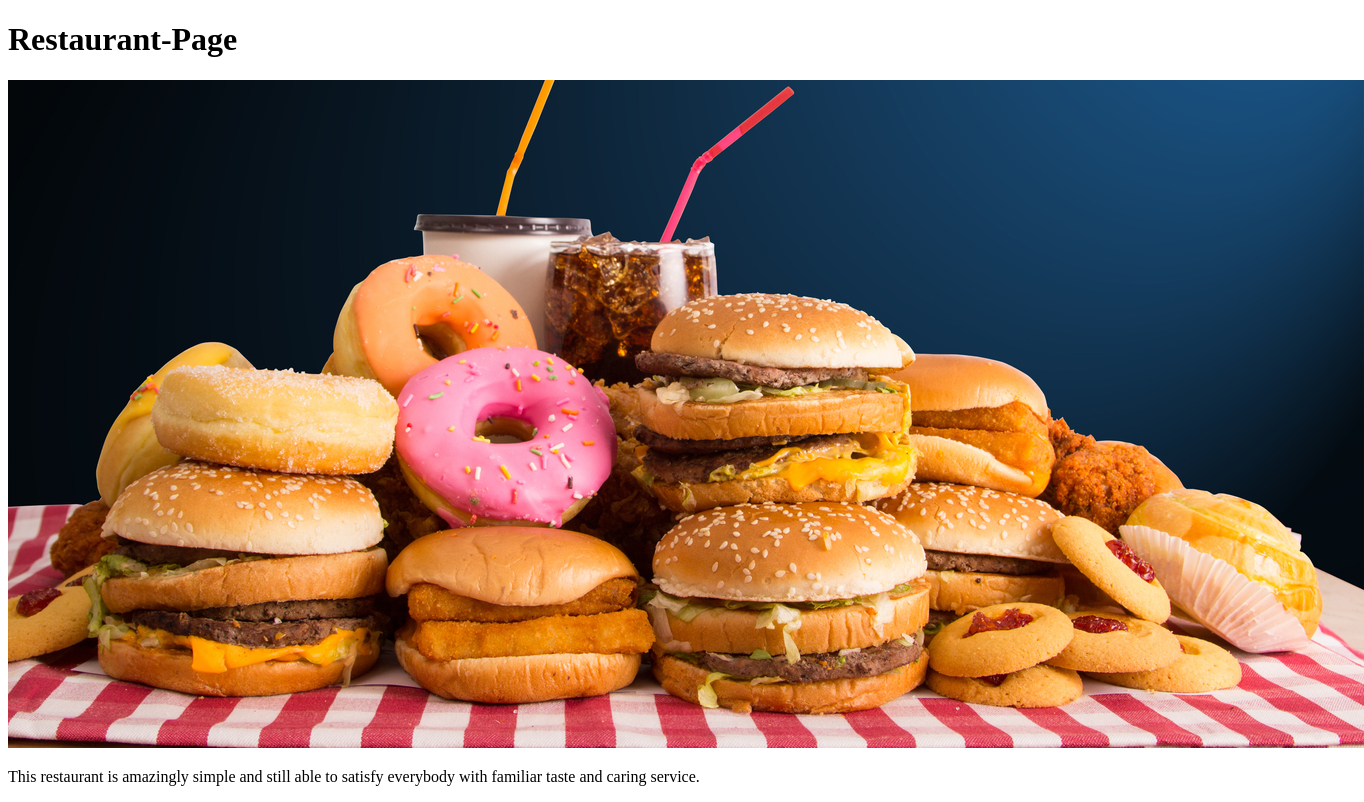
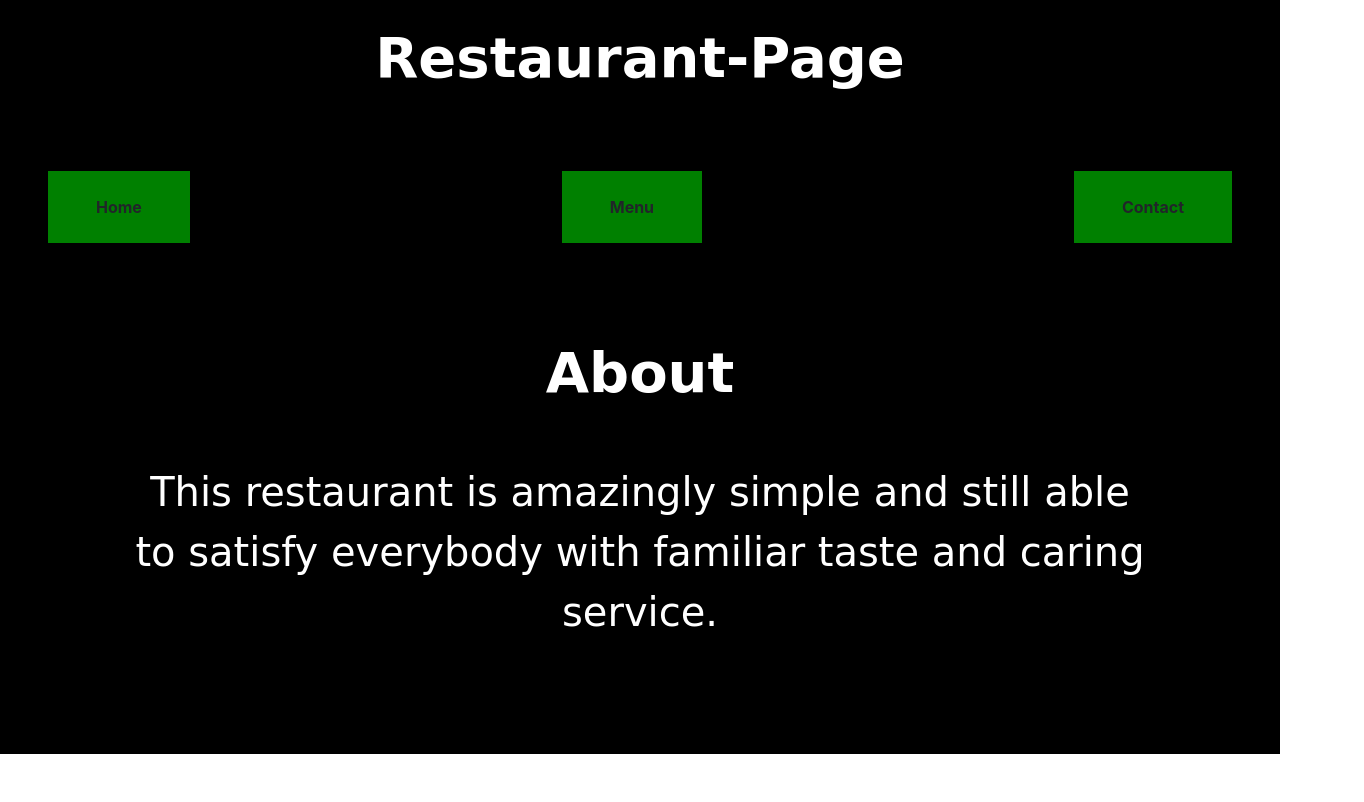
Before and after one commit to Jarfsoft/Restaurant-Page, a website built with webpack: page dist/index.html in a window 1280 px wide. Shown: the whole page, 1364 px wide, since content can reach past the window. Built offline with nearby package versions, Linux system fonts and the light colour scheme.

Commit message:
Add functionality to buttons with methods from your own modules

```diff
--- /dev/null
+++ b/assets/styles/styles.css
@@ -0,0 +1,32 @@
+#content {
+  background-color: black;
+}
+
+.nav-obj {
+  margin: 3rem;
+  padding: 1.5rem 3rem 1.5rem 3rem;
+  background-color: green;
+  font-weight: bold;
+  color: black;
+}
+
+a:hover {
+  background-color: rgb(83, 156, 83);
+}
+
+.main-headline {
+  font-family: cursive;
+  font-weight: bold;
+  font-size: 3.5rem;
+  color: white;
+}
+
+.about-text {
+  font-family: cursive;
+  font-size: 2.5rem;
+  color: white;
+}
+
+.pic {
+  width: 100%;
+}
--- /dev/null
+++ b/src/about.js
@@ -0,0 +1,19 @@
+const about = () => {
+  const contain = document.createElement('div');
+  contain.classList = 'container p-5';
+
+  const title = document.createElement('h1');
+  title.classList = 'container text-center main-headline';
+  title.innerText = 'About';
+
+  const paragraph = document.createElement('p');
+  paragraph.classList = 'container text-center about-text py-5';
+  paragraph.innerText = 'This restaurant is amazingly simple and still able to satisfy everybody with familiar taste and caring service.';
+
+  contain.appendChild(title);
+  contain.appendChild(paragraph);
+
+  return contain;
+};
+
+export default about;
--- /dev/null
+++ b/src/contact.js
@@ -0,0 +1,19 @@
+const contact = () => {
+  const contain = document.createElement('div');
+  contain.classList = 'container p-5';
+
+  const title = document.createElement('h1');
+  title.classList = 'container text-center main-headline';
+  title.textContent = 'Contact';
+
+  const paragraph = document.createElement('p');
+  paragraph.classList = 'container text-center about-text py-5';
+  paragraph.innerText = 'Twitter: @Restaurant-Page\n\nFacebook: Restaurant Page';
+
+  contain.appendChild(title);
+  contain.appendChild(paragraph);
+
+  return contain;
+};
+
+export default contact;
--- /dev/null
+++ b/src/home.js
@@ -0,0 +1,62 @@
+import nav from './nav';
+import about from './about';
+import menu from './menu';
+import contact from './contact'
+
+const content = document.querySelector('#content');
+const navbar = nav();
+const info = about();
+const menu_pics = menu();
+menu_pics.classList.add('d-none');
+const contact_info = contact();
+contact_info.classList.add('d-none');
+
+const headline = document.createElement('h1');
+headline.classList = 'container text-center p-4 main-headline';
+
+
+const homeP = () => {
+  content.appendChild(headline);
+  content.appendChild(navbar);
+  content.appendChild(info);
+  content.appendChild(menu_pics);
+  content.appendChild(contact_info);
+
+  const home = document.getElementById('home');
+  const menu = document.getElementById('menu');
+  const contact = document.getElementById('contact');
+
+  home.addEventListener('click', () => {
+    info.classList.remove('d-none');
+    menu_pics.classList.remove('d-block');
+    contact_info.classList.remove('d-block');
+
+    info.classList.add('d-block');
+    menu_pics.classList.add('d-none');
+    contact_info.classList.add('d-none');
+  });
+
+  menu.addEventListener('click', () => {
+    info.classList.remove('d-block');
+    menu_pics.classList.remove('d-hide');
+    contact_info.classList.remove('d-block');
+
+    info.classList.add('d-none');
+    menu_pics.classList.add('d-block');
+    contact_info.classList.add('d-none');
+  });
+
+  contact.addEventListener('click', () => {
+    info.classList.remove('d-block');
+    menu_pics.classList.remove('d-block');
+    contact_info.classList.remove('d-hide');
+
+    info.classList.add('d-none');
+    menu_pics.classList.add('d-none');
+    contact_info.classList.add('d-block');
+  });
+
+  headline.innerText = 'Restaurant-Page';
+};
+
+export default homeP;
--- a/src/index.js
+++ b/src/index.js
@@ -1,14 +1,3 @@
-const content = document.querySelector('#content');
+import homeP from './home';
 
-const headline = document.createElement('h1');
-const image = document.createElement('img');
-const paragraph = document.createElement('p');
-
-headline.innerText = 'Restaurant-Page';
-image.src = '../assets/images/howcuttingdo.jpg';
-image.alt = 'food'
-paragraph.innerText = 'This restaurant is amazingly simple and still able to satisfy everybody with familiar taste and caring service.'
-
-content.appendChild(headline);
-content.appendChild(image);
-content.appendChild(paragraph);
+homeP();
--- /dev/null
+++ b/src/menu.js
@@ -0,0 +1,32 @@
+const menu = () => {
+  const contain = document.createElement('div');
+  contain.classList = 'container p-5';
+
+  const title = document.createElement('h1');
+  title.classList = 'container text-center main-headline';
+  title.innerText = 'Menu';
+
+  const pic1 = document.createElement('img');
+  pic1.src = '../assets/images/howcuttingdo.jpg';
+  pic1.alt = 'food';
+  pic1.classList = 'my-5 pic';
+
+  const pic2 = document.createElement('img');
+  pic2.src = '../assets/images/food1.jpg';
+  pic2.alt = 'food';
+  pic2.classList = 'my-5 pic';
+
+  const pic3 = document.createElement('img');
+  pic3.src = '../assets/images/food2.jpg';
+  pic3.alt = 'food';
+  pic3.classList = 'my-5 pic';
+
+  contain.appendChild(title);
+  contain.appendChild(pic1);
+  contain.appendChild(pic2);
+  contain.appendChild(pic3);
+
+  return contain;
+};
+
+export default menu;
--- /dev/null
+++ b/src/nav.js
@@ -0,0 +1,23 @@
+const nav = () => {
+  const navbar = document.createElement('nav');
+  navbar.classList = 'd-flex justify-content-between';
+  const home = document.createElement('a');
+  home.innerText = 'Home';
+  home.setAttribute("id", "home");
+  home.classList = 'nav-obj';
+  const menu = document.createElement('a');
+  menu.innerText = 'Menu';
+  menu.setAttribute("id", "menu");
+  menu.classList = 'nav-obj';
+  const contact = document.createElement('a');
+  contact.innerText = 'Contact';
+  contact.setAttribute("id", "contact");
+  contact.classList = 'nav-obj';
+  navbar.appendChild(home);
+  navbar.appendChild(menu);
+  navbar.appendChild(contact);
+
+  return navbar;
+};
+
+export default nav;
```
Also changed, not shown: assets/images/food1.jpg (added), assets/images/food2.jpg (added), dist/index.html, dist/main.js.
